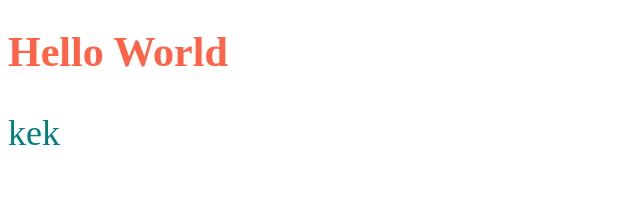
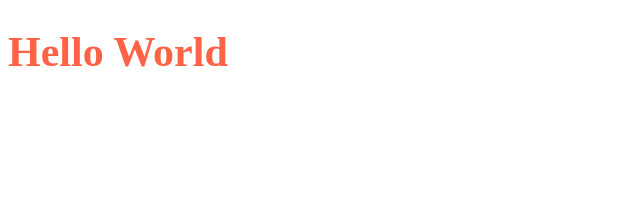
Before and after one commit to abcdato/the-moviedb-app, a React (Create React App) app: page / in a window 1280 px wide. Shown: the top 204 px of the page, without its empty margins (0-640 px from the left). Built offline with nearby package versions, Linux system fonts and the light colour scheme.

Commit message:
eslint prettier husky lint-staged configured

```diff
--- a/src/components/App/App.jsx
+++ b/src/components/App/App.jsx
@@ -5,7 +5,6 @@ function App() {
   return (
     <div className="App">
       <h1>Hello World</h1>
-      <p>kek</p>
     </div>
   );
 }
--- a/src/components/App/App.scss
+++ b/src/components/App/App.scss
@@ -2,7 +2,3 @@ h1 {
   color: tomato;
   font-size: 42px;
 }
-p {
-  font-size: 36px;
-  color: teal;
-}
```
